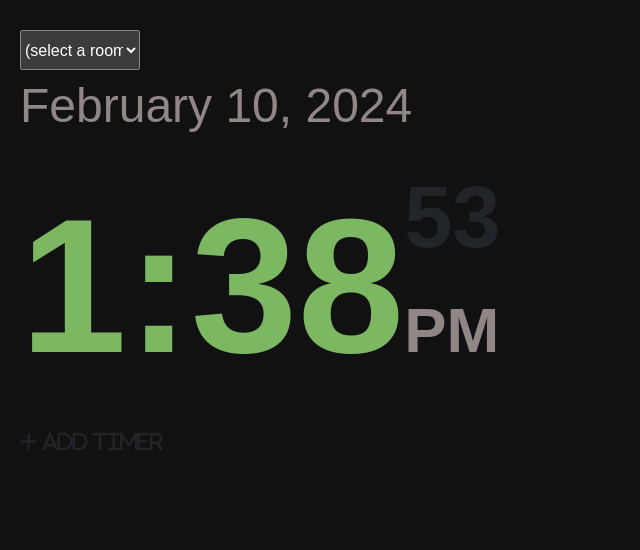
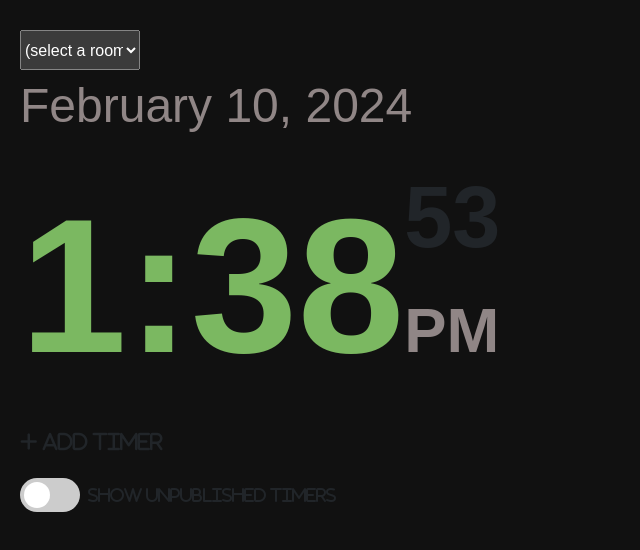
Before and after one commit to josephdadams/TimeKeeper, a website: page views/index.html in a window 1280 px wide. Shown: the whole page, without its empty margins (0-640 px from the left). Drawn offline with nearby package versions, Linux system fonts and the light colour scheme; no server answers.

Commit message:
add show unpublished timers option

```diff
--- a/package.json
+++ b/package.json
@@ -1,6 +1,6 @@
 {
 	"name": "timekeeper",
-	"version": "2.0.1",
+	"version": "2.1.0",
 	"keywords": [],
 	"author": "Joseph Adams <josephdadams@gmail.com>",
 	"dependencies": {
--- a/views/index.html
+++ b/views/index.html
@@ -4,6 +4,8 @@
         <meta http-equiv="Content-Type" content="text/html; charset=UTF-8"/>
 		<meta name="viewport" content="width=device-width, initial-scale=1">
         <title>TimeKeeper</title>
+		<link rel="stylesheet" href="https://cdnjs.cloudflare.com/ajax/libs/font-awesome/5.10.2/css/all.min.css" />
+
 		<link href="https://cdn.jsdelivr.net/npm/bootstrap@5.3.0-alpha3/dist/css/bootstrap.min.css" rel="stylesheet" integrity="sha384-KK94CHFLLe+nY2dmCWGMq91rCGa5gtU4mk92HdvYe+M/SXH301p5ILy+dN9+nJOZ" crossorigin="anonymous">
 		<link href="https://cdnjs.cloudflare.com/ajax/libs/font-awesome/6.4.0/css/all.min.css" rel="stylesheet">
 		<link rel="stylesheet" href="/css/timekeeper.css" />
@@ -29,7 +31,18 @@
 		<!-- Button trigger modal -->
 		<span class="fa fa-solid fa-plus fa-lg add-timer" data-bs-toggle="modal" onClick="setupAddTimer();" data-bs-target="#modalAddTimer">
 			Add Timer
-		</span>
+		</span><br /><br />
+		<div class="theme-switch-wrapper">
+			<!-- Switcher -->
+			<label class="theme-switch">
+				<input id="chkShowUnpublishedTimers" type="checkbox">
+				<div class="slider round"></div>
+			</label>
+			<!-- Text -->
+			<span id="toggle-icon-tallystate">
+				<span class="toggle-text fa fa-solid fa-lg">Show Unpublished Timers</span>
+			</span>
+		</div>
 
 		<!-- Modal -->
 		<div class="modal fade" id="modalAddTimer" tabindex="-1" aria-labelledby="modalLabelAddTimer" aria-hidden="true">
@@ -98,6 +111,31 @@
 		<script src="/socket.io/socket.io.js"></script>
 		<script src="/js/timekeeper.js"></script>
 		<script type="text/javascript">
+			const toggleUnpublishedTimersSwitch = document.getElementById('chkShowUnpublishedTimers');
+
+			const toggleIcon = document.getElementById('toggle-icon');
+
+			var globalUnpublishedTimers = 'off';
+
+			// Switch Tally State Dynamically
+			function switchUnpublishedTimers(event) {
+				if (event.target.checked) {
+					localStorage.setItem('showUnpublishedTimers', true);
+					globalUnpublishedTimers = true;
+				} else {
+					localStorage.setItem('showUnpublishedTimers', false);
+					globalUnpublishedTimers = false;
+				}
+			}
+
+			// Event Listeners
+			toggleUnpublishedTimersSwitch.addEventListener('change', switchUnpublishedTimers);
+
+			// Check Local Storage For Tally State
+			const currentUnpublishedTimers = localStorage.getItem('showUnpublishedTimers');
+			if (currentUnpublishedTimers) {
+				globalUnpublishedTimers = currentUnpublishedTimers;
+			}
 
 			var clockHM, clockS, clockAMPM, clockdate;
 
--- a/views/static/css/timekeeper.css
+++ b/views/static/css/timekeeper.css
@@ -176,3 +176,80 @@ body
 	right: 20%;
 	font-size: 5vw;
 }
+
+  /* Dark Mode Toggle */
+  .theme-switch-wrapper {
+	display: flex;
+	align-items: center;
+	z-index: 100;
+	/*position: fixed;
+	right: 25px;
+	top: 30px;*/
+  }
+
+  .theme-switch-wrapper span {
+	margin-right: 10px;
+	font-size: 1rem;
+  }
+
+  .toggle-text {
+	position: relative;
+	top: 0px;
+	right: -8px;
+	color: var(--on-background);
+	font-weight: bold;
+  }
+
+  .theme-switch {
+	display: inline-block;
+	height: 34px;
+	position: relative;
+	width: 60px;
+  }
+
+  .theme-switch input {
+	display: none;
+  }
+
+  .slider {
+	background: #ccc;
+	bottom: 0;
+	cursor: pointer;
+	left: 0;
+	position: absolute;
+	right: 0;
+	top: 0;
+	transition: 0.4s;
+  }
+
+  .slider::before {
+	background: #fff;
+	bottom: 4px;
+	content: '';
+	height: 26px;
+	left: 4px;
+	position: absolute;
+	transition: 0.4s;
+	width: 26px;
+  }
+
+  input:checked + .slider {
+	background: #7BB861;
+  }
+
+  input:checked + .slider::before {
+	transform: translateX(26px);
+  }
+
+  .slider.round {
+	border-radius: 34px;
+  }
+
+  .slider.round::before {
+	border-radius: 50%;
+  }
+
+  .fas {
+	font-size: 30px;
+	margin-right: 5px;
+  }
--- a/views/static/js/timekeeper.js
+++ b/views/static/js/timekeeper.js
@@ -224,7 +224,7 @@ function TimeKeeper_UpdateAllTimers(d)
 			let dt_seconds = Math.floor((distance % (1000 * 60)) / 1000);
 
 			// Display the timer
-			if (distance < publishMillis)
+			if ((distance < publishMillis) || (globalUnpublishedTimers == true))
 			{
 				if (dt_days > 0)
 				{
```
